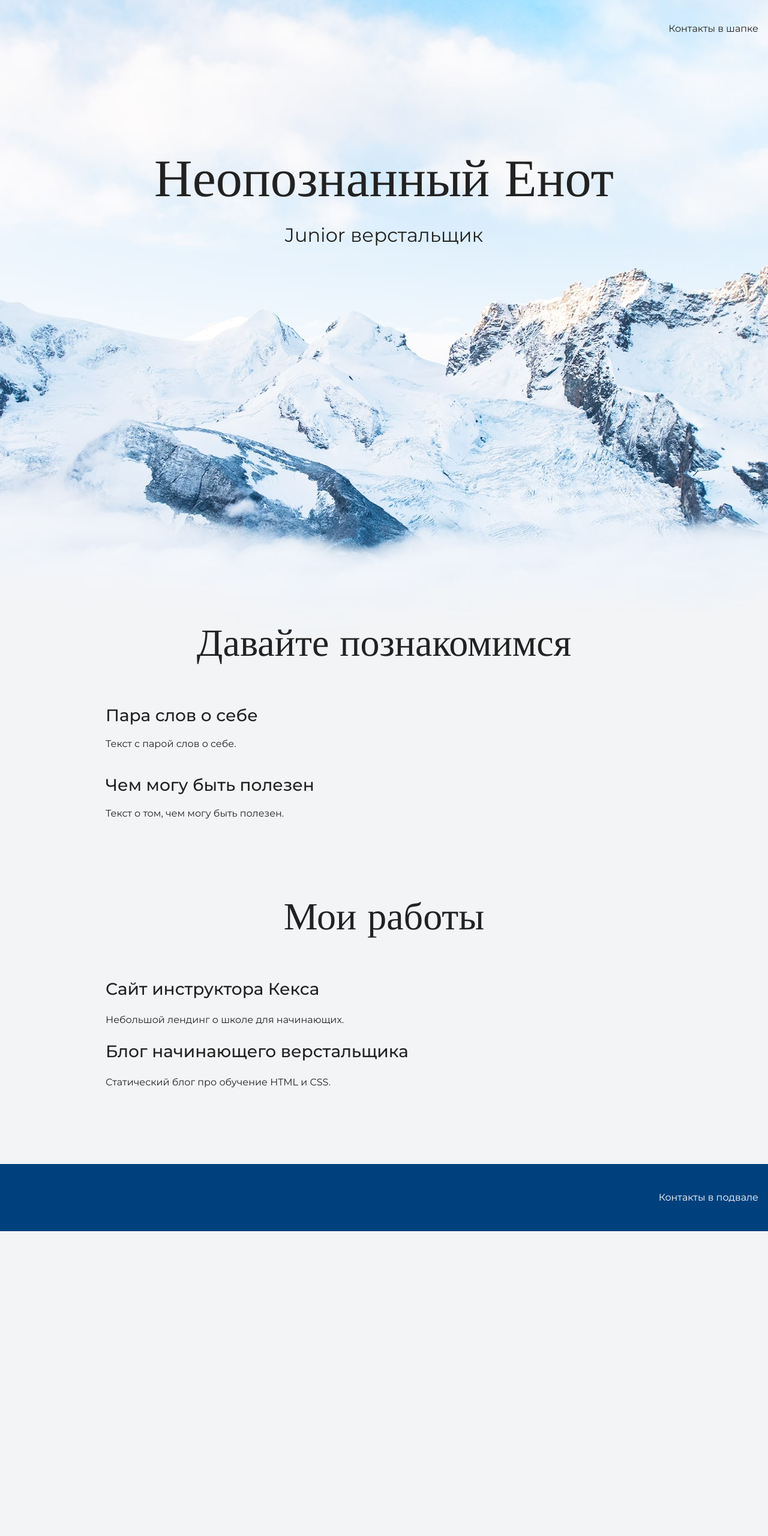
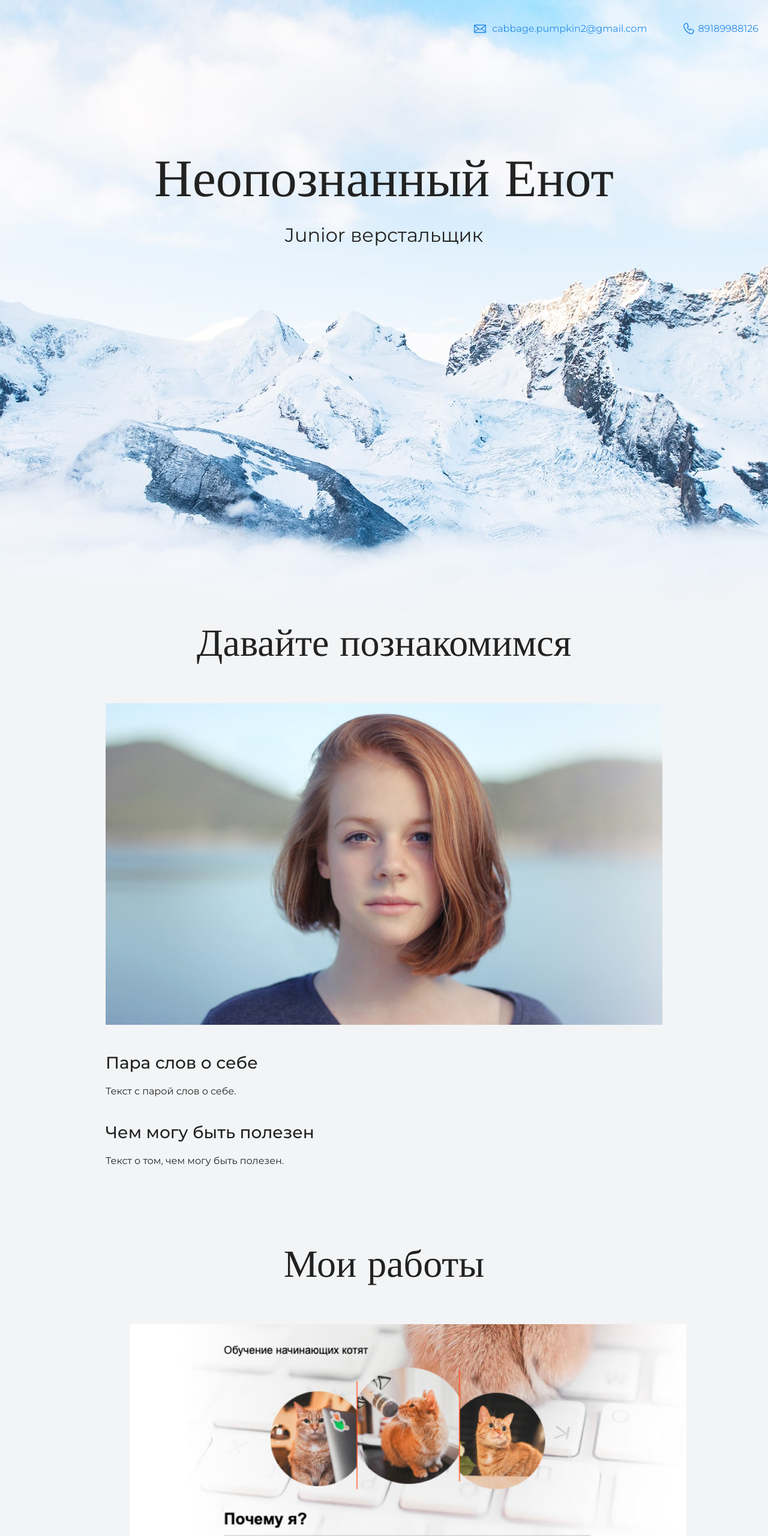
Before and after one commit to Chpiko/Chpiko-site, a plain HTML site: page index.html in a window 1280 px wide. Shown: the top 2560 px of the page at 60% size. Before the commit the page ends 2052 px from the top, so only its background shows below. Drawn offline with nearby package versions, Linux system fonts and the light colour scheme.

Commit message:
обновленный сайт
добавлены картинки и иконки

```diff
--- a/index.html
+++ b/index.html
@@ -11,7 +11,8 @@
   <body>
     <header class="page-header">
       <div class="container">
-      Контакты в шапке
+      <a href="cabbage.pumpkin2@gmail.com" class="header-email">cabbage.pumpkin2@gmail.com</a>
+      <a href="89189988126" class="header-phone">89189988126</a>
       </div>
     </header>
 
@@ -25,6 +26,9 @@
     <section class="intro">
       <div class="container">
       <h2 class="subheading">Давайте познакомимся</h2>
+      <figure class = "user-image">
+        <img src="files/user.jpg" width="928" height="536" alt="Фотография Неопознанного Енота">
+      </figure>
       <h3>Пара слов о себе</h3>
       <p>Текст с парой слов о себе.</p>
       <h3>Чем могу быть полезен</h3>
@@ -35,8 +39,12 @@
     <section class="portfolio">
       <div class="container">
       <h2 class="subheading">Мои работы</h2>
-
+      <figure>
+        <img src="files/project.jpg" width="928" height="536" alt="Сайт инструктора Кекса">
+      </figure>
       <h3>Сайт инструктора Кекса</h3>
+      <p>Мой первый сайт</p>
+      <a class="button" href="sorse/project/index.html">Открыть страницу</a>
       <p>Небольшой лендинг о школе для начинающих.</p>
 
       <h3>Блог начинающего верстальщика</h3>
@@ -46,7 +54,8 @@
 
     <footer class="page-footer">
       <div class="container">
-      Контакты в подвале
+      <a class="footer-email" href="cabbage.pumpkin2@gmail.com">cabbage.pumpkin2@gmail.com</a>
+      <a class="footer-phone" href="89189988126">89189988126</a>
       </div>
     </footer>
   </body>
```
